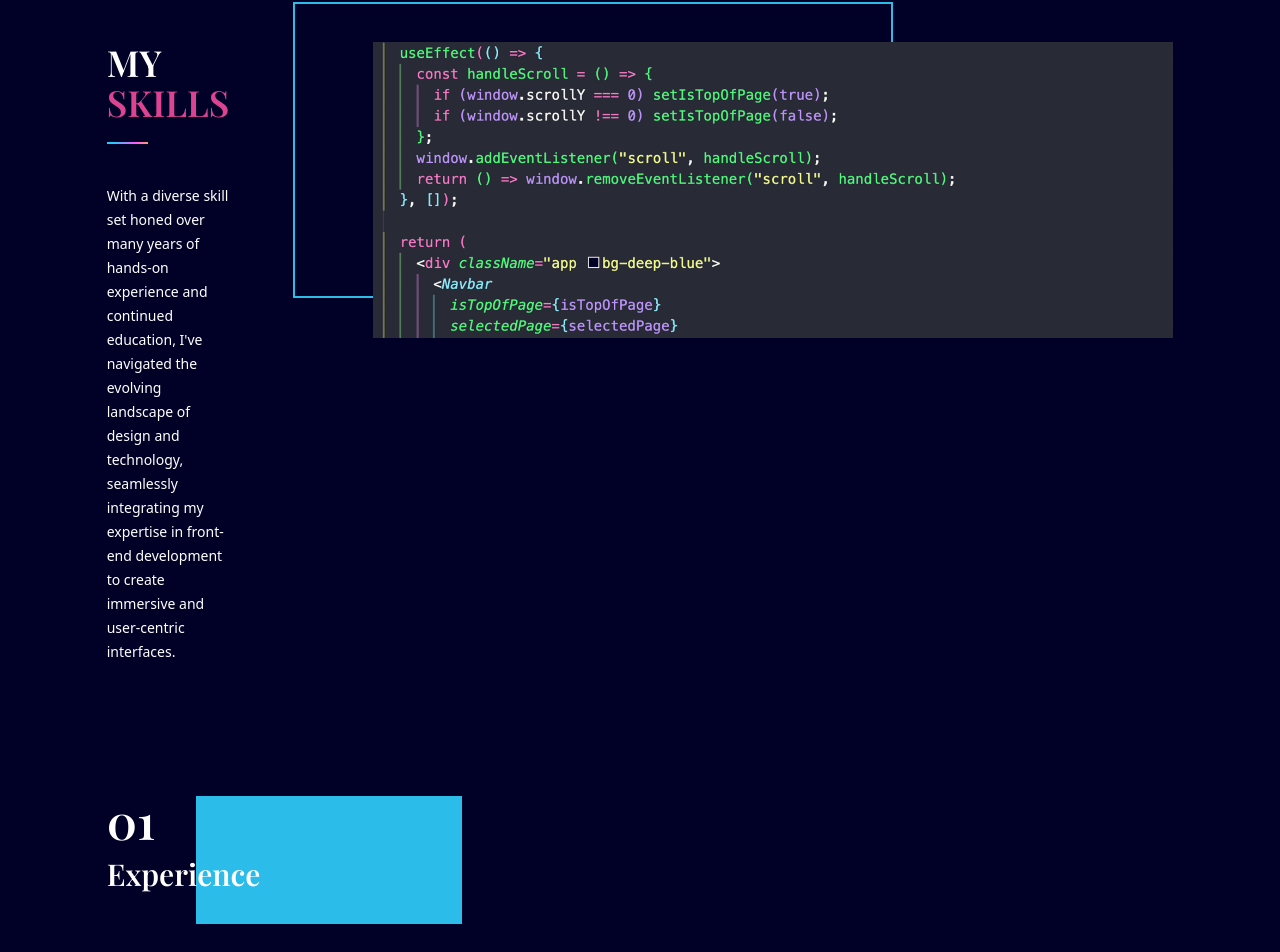
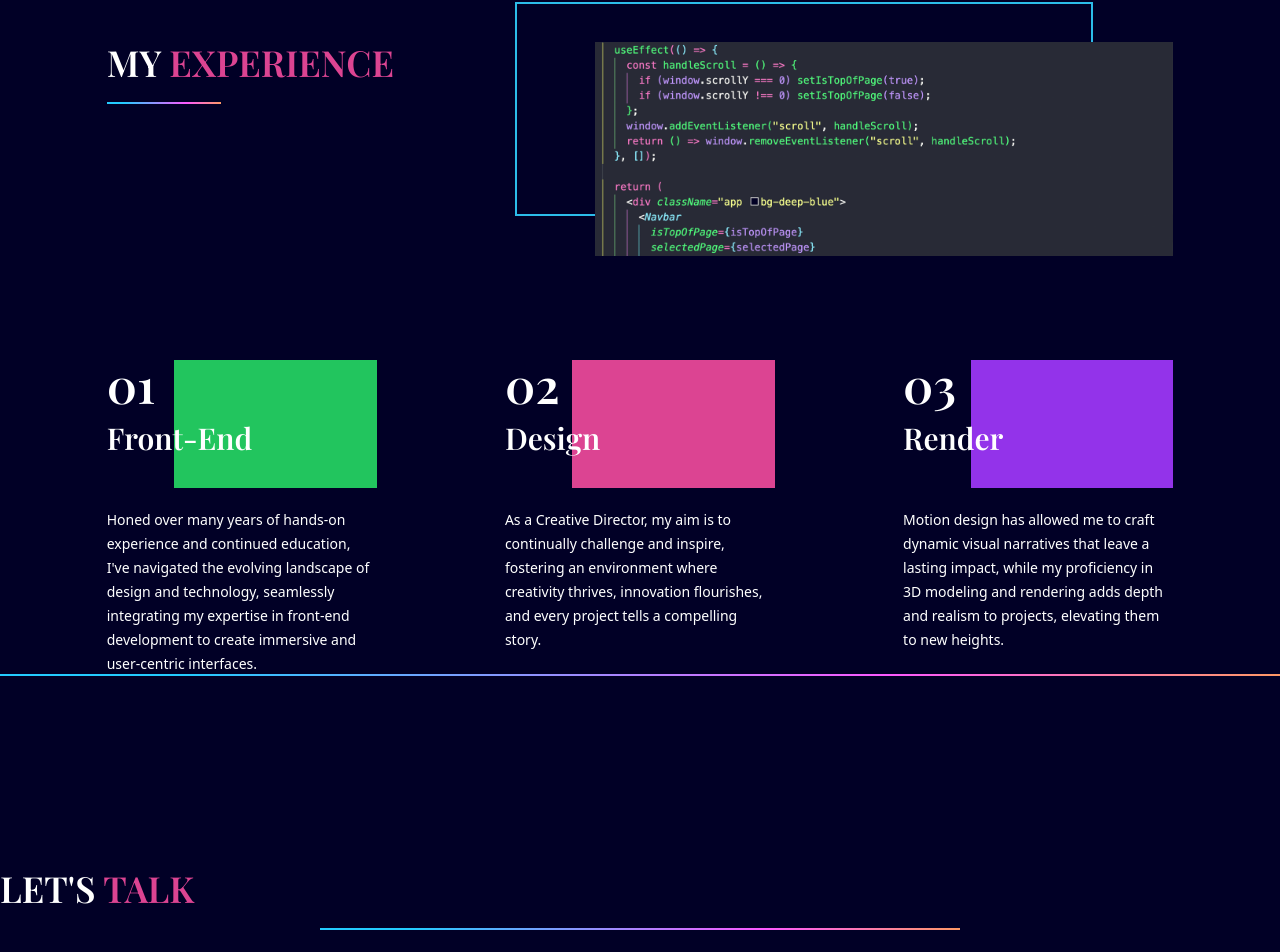
Before and after one commit to brhoughton/react-landing-page, a React (Create React App) app: page / in a window 1280 px wide. Shown: the part 968-1920 px from the top of the page. Built offline with nearby package versions, Linux system fonts and the light colour scheme.

Commit message:
More work on landing page, experience, and form

```diff
--- a/package.json
+++ b/package.json
@@ -7,6 +7,7 @@
     "react": "^18.2.0",
     "react-anchor-link-smooth-scroll": "^1.0.12",
     "react-dom": "^18.2.0",
+    "react-hook-form": "^7.49.3",
     "react-scripts": "5.0.1",
     "web-vitals": "^2.1.4"
   },
--- a/public/index.html
+++ b/public/index.html
@@ -9,7 +9,7 @@
       rel="stylesheet"
     />
     <link rel="stylesheet" type="text/css" href="output.css" />
-    <title>BRH | Dev Portfolio</title>
+    <title>BH | Dev Portfolio</title>
   </head>
   <body>
     <div id="root"></div>
--- a/src/App.js
+++ b/src/App.js
@@ -1,10 +1,11 @@
 import { useState, useEffect } from "react";
 import DotGroup from "./scenes/DotGroup";
 import Landing from "./scenes/Landing";
+import Navbar from "./scenes/Navbar";
+import Experience from "./scenes/Experience";
+import Contact from "./scenes/Contact";
 import useMediaQuery from "./hooks/useMediaQuery";
-import Navbar from "./scenes/Navbar";
 import LineGradient from "./components/LineGradient";
-import MySkills from "./scenes/MySkills";
 
 function App() {
   const [selectedPage, setSelectedPage] = useState("home");
@@ -39,7 +40,11 @@ function App() {
       </div>
       <LineGradient />
       <div className="w-5/6 mx-auto md:h-full">
-        <MySkills />
+        <Experience />
+      </div>
+      <LineGradient />
+      <div className="">
+        <Contact />
       </div>
     </div>
   );
--- /dev/null
+++ b/src/scenes/Contact.jsx
@@ -0,0 +1,46 @@
+import LineGradient from "../components/LineGradient";
+import { useForm } from "react-hook-form";
+import { motion } from "framer-motion";
+
+const Contact = () => {
+  const {
+    register,
+    trigger,
+    formState: { errors },
+  } = useForm();
+
+  const onSubmit = async (e) => {
+    const isValid = await trigger();
+    if (!isValid) {
+      e.preventDefault();
+    }
+  };
+
+  return (
+    <section id="contact" className="py-48">
+      {/* HEADINGS */}
+      <motion.div
+        initial="hidden"
+        whileInView="visible"
+        viewport={{ once: true, amount: 0.5 }}
+        transition={{ duration: 0.5 }}
+        variants={{
+          hidden: { opacity: 0, x: -50 },
+          visible: { opacity: 1, x: 0 },
+        }}
+      >
+        <div>
+          <p className="font-playfair font-semibold text-4xl mb-5">
+            LET'S <span className="text-red">TALK</span>
+          </p>
+          <div className="flex md:justify-end my-5">
+            <LineGradient width="mx-auto w-2/4" />
+          </div>
+        </div>
+      </motion.div>
+      {/* FORM */}
+    </section>
+  );
+};
+
+export default Contact;
--- a/src/scenes/DotGroup.jsx
+++ b/src/scenes/DotGroup.jsx
@@ -14,21 +14,14 @@ const DotGroup = ({ selectedPage, setSelectedPage }) => {
       />
       <AnchorLink
         className={`${
-          selectedPage === "skills" ? selectedStyles : "bg-dark-grey"
+          selectedPage === "experience" ? selectedStyles : "bg-dark-grey"
         } w-3 h-3 rounded-full`}
-        href="skills"
-        onClick={() => setSelectedPage("skills")}
+        href="experience"
+        onClick={() => setSelectedPage("experience")}
       />
       <AnchorLink
         className={`${
           selectedPage === "projects" ? selectedStyles : "bg-dark-grey"
-        } w-3 h-3 rounded-full`}
-        href="projects"
-        onClick={() => setSelectedPage("projects")}
-      />
-      <AnchorLink
-        className={`${
-          selectedPage === "contact" ? selectedStyles : "bg-dark-grey"
         } w-3 h-3 rounded-full`}
         href="contact"
         onClick={() => setSelectedPage("contact")}
--- /dev/null
+++ b/src/scenes/Experience.jsx
@@ -0,0 +1,136 @@
+import { motion } from "framer-motion";
+import LineGradient from "../components/LineGradient";
+import useMediaQuery from "../hooks/useMediaQuery";
+
+const MySkills = () => {
+  const isAboveMediumScreens = useMediaQuery("(min-width: 1060px)");
+
+  return (
+    <section id="experience" className="pt-10 pb-24">
+      {/* HEADER AND IMAGE SECTION */}
+      <div className="md:flex md:justify-between md:gap-16 mt-32">
+        <motion.div
+          className="md:w-1/3"
+          initial="hidden"
+          whileInView="visible"
+          viewport={{ once: true, amount: 0.5 }}
+          transition={{ duration: 0.5 }}
+          variants={{
+            hidden: { opacity: 0, x: -50 },
+            visible: { opacity: 1, x: 0 },
+          }}
+        >
+          <p className="font-playfair font-semibold text-4xl mb-5">
+            MY <span className="text-red">EXPERIENCE</span>
+          </p>
+          <LineGradient width="w-1/3" />
+        </motion.div>
+        <div className="mt-16 md:mt-0">
+          {isAboveMediumScreens ? (
+            <div className="relative z-0 ml-20 before:absolute before:-top-10 before:-left-20 before:w-full md:before:max-w-[600px] before:h-full before:border-2 before:border-blue before:z-[-1]">
+              <img
+                className="z-10"
+                width="600px"
+                src="assets/skills-image.png"
+                alt="skills"
+              />
+            </div>
+          ) : (
+            <img className="z-10" src="assets/skills-image.png" alt="skills" />
+          )}
+        </div>
+      </div>
+
+      {/* SKILLS */}
+      <div className="md:flex md:justify-between mt-16 gap-32">
+        {/* EXPERIENCE */}
+        <motion.div
+          className="md:w-1/3 mt-10"
+          initial="hidden"
+          whileInView="visible"
+          viewport={{ once: true, amount: 0.5 }}
+          transition={{ duration: 0.5 }}
+          variants={{
+            hidden: { opacity: 0, y: 50 },
+            visible: { opacity: 1, y: 0 },
+          }}
+        >
+          <div className="relative h-32">
+            <div className="z-10">
+              <p className="font-playfair font-semibold text-5xl">01</p>
+              <p className="font-playfair font-semibold text-3xl mt-3">
+                Front-End
+              </p>
+            </div>
+            <div className="w-1/2 md:w-3/4 h-32 bg-green-500 absolute right-0 top-0 z-[-1]"></div>
+          </div>
+          <p className="mt-5 text-sm text-left leading-6">
+            Honed over many years of hands-on experience and continued
+            education, I've navigated the evolving landscape of design and
+            technology, seamlessly integrating my expertise in front-end
+            development to create immersive and user-centric interfaces.
+          </p>
+        </motion.div>
+
+        {/* INNOVATIVE */}
+        <motion.div
+          className="md:w-1/3 mt-10"
+          initial="hidden"
+          whileInView="visible"
+          viewport={{ once: true, amount: 0.5 }}
+          transition={{ delay: 0.2, duration: 0.5 }}
+          variants={{
+            hidden: { opacity: 0, y: 50 },
+            visible: { opacity: 1, y: 0 },
+          }}
+        >
+          <div className="relative h-32">
+            <div className="z-10">
+              <p className="font-playfair font-semibold text-5xl">02</p>
+              <p className="font-playfair font-semibold text-3xl mt-3">
+                Design
+              </p>
+            </div>
+            <div className="w-1/2 md:w-3/4 h-32 bg-red absolute right-0 top-0 z-[-1]"></div>
+          </div>
+          <p className="mt-5 text-sm text-left leading-6">
+            As a Creative Director, my aim is to continually challenge and
+            inspire, fostering an environment where creativity thrives,
+            innovation flourishes, and every project tells a compelling story.
+          </p>
+        </motion.div>
+
+        {/* IMAGINATIVE */}
+        <motion.div
+          className="md:w-1/3 mt-10"
+          initial="hidden"
+          whileInView="visible"
+          viewport={{ once: true, amount: 0.5 }}
+          transition={{ delay: 0.4, duration: 0.5 }}
+          variants={{
+            hidden: { opacity: 0, y: 50 },
+            visible: { opacity: 1, y: 0 },
+          }}
+        >
+          <div className="relative h-32">
+            <div className="z-10">
+              <p className="font-playfair font-semibold text-5xl">03</p>
+              <p className="font-playfair font-semibold text-3xl mt-3">
+                Render
+              </p>
+            </div>
+            <div className="w-1/2 md:w-3/4 h-32 bg-purple-600 absolute right-0 top-0 z-[-1]"></div>
+          </div>
+          <p className="mt-5 text-sm text-left leading-6">
+            Motion design has allowed me to craft dynamic visual narratives that
+            leave a lasting impact, while my proficiency in 3D modeling and
+            rendering adds depth and realism to projects, elevating them to new
+            heights.
+          </p>
+        </motion.div>
+      </div>
+    </section>
+  );
+};
+
+export default MySkills;
--- a/src/scenes/MySkills.jsx
+++ /dev/null
@@ -1,80 +0,0 @@
-import { motion } from "framer-motion";
-import LineGradient from "../components/LineGradient";
-import useMediaQuery from "../hooks/useMediaQuery";
-
-const MySkills = () => {
-  const isAboveMediumScreens = useMediaQuery("(min-width: 1060px)");
-
-  return (
-    <section id="skills" className="pt-10 pb-24">
-      {/* HEADER AND IMAGE SECTION */}
-      <div className="md:flex md:justify-between md:gap-16 mt-32">
-        <motion.div
-          className="md:w-1/3"
-          initial="hidden"
-          whileInView="visible"
-          viewport={{ once: true, amount: 0.5 }}
-          transition={{ duration: 0.5 }}
-          variants={{
-            hidden: { opacity: 0, x: -50 },
-            visible: { opacity: 1, x: 0 },
-          }}
-        >
-          <p className="font-playfair font-semibold text-4xl mb-5">
-            MY <span className="text-red">SKILLS</span>
-          </p>
-          <LineGradient width="w-1/3" />
-          <p className="mt-10 mb-7 text-sm text-left leading-6">
-            With a diverse skill set honed over many years of hands-on
-            experience and continued education, I've navigated the evolving
-            landscape of design and technology, seamlessly integrating my
-            expertise in front-end development to create immersive and
-            user-centric interfaces.
-          </p>
-        </motion.div>
-        <div className="mt-16 md:mt-0">
-          {isAboveMediumScreens ? (
-            <div className="relative z-0 ml-20 before:absolute before:-top-10 before:-left-20 before:w-full md:before:max-w-[600px] before:h-full before:border-2 before:border-blue before:z-[-1]">
-              <img
-                className="z-10"
-                src="assets/skills-image.png"
-                alt="skills"
-              />
-            </div>
-          ) : (
-            <img className="z-10" src="assets/skills-image.png" alt="skills" />
-          )}
-        </div>
-      </div>
-
-      {/* SKILLS */}
-      <div className="md:flex md:justify-between mt-16 gap-32">
-        {/* EXPERIENCE */}
-        <motion.div
-          className="md:w-1/3 mt-10"
-          initial="hidden"
-          whileInView="visible"
-          viewport={{ once: true, amount: 0.5 }}
-          transition={{ duration: 0.5 }}
-          variants={{
-            hidden: { opacity: 0, y: 50 },
-            visible: { opacity: 1, y: 0 },
-          }}
-        >
-          <div className="relative h-32">
-            <div className="z-10">
-              <p className="font-playfair font-semibold text-5xl">01</p>
-              <p className="font-playfair font-semibold text-3xl mt-3">
-                Experience
-              </p>
-            </div>
-            <div className="w-1/2 md:w-3/4 h-32 bg-blue absolute right-0 top-0 z-[-1]"></div>
-          </div>
-          <p className="mt-5"></p>
-        </motion.div>
-      </div>
-    </section>
-  );
-};
-
-export default MySkills;
--- a/src/scenes/Navbar.jsx
+++ b/src/scenes/Navbar.jsx
@@ -25,7 +25,7 @@ const Navbar = ({ isTopOfPage, selectedPage, setSelectedPage }) => {
   return (
     <nav className={`${navbarBackground} z-40 w-full fixed top-0 py-6`}>
       <div className="flex items-center justify-between mx-auto w-5/6">
-        <h4 className="font-playfair text-3xl font-bold">BRH</h4>
+        <h4 className="font-playfair text-3xl font-bold">BH</h4>
 
         {/* DESKTOP NAV */}
         {isAboveSmallScreens ? (
@@ -36,12 +36,7 @@ const Navbar = ({ isTopOfPage, selectedPage, setSelectedPage }) => {
               setSelectedPage={setSelectedPage}
             />
             <Link
-              page="Skills"
-              selectedPage={selectedPage}
-              setSelectedPage={setSelectedPage}
-            />
-            <Link
-              page="Projects"
+              page="Experience"
               selectedPage={selectedPage}
               setSelectedPage={setSelectedPage}
             />
@@ -78,12 +73,7 @@ const Navbar = ({ isTopOfPage, selectedPage, setSelectedPage }) => {
                 setSelectedPage={setSelectedPage}
               />
               <Link
-                page="Skills"
-                selectedPage={selectedPage}
-                setSelectedPage={setSelectedPage}
-              />
-              <Link
-                page="Projects"
+                page="Experience"
                 selectedPage={selectedPage}
                 setSelectedPage={setSelectedPage}
               />
```
Also changed, not shown: 1 other file (tests, documents, lock files or other folders).
